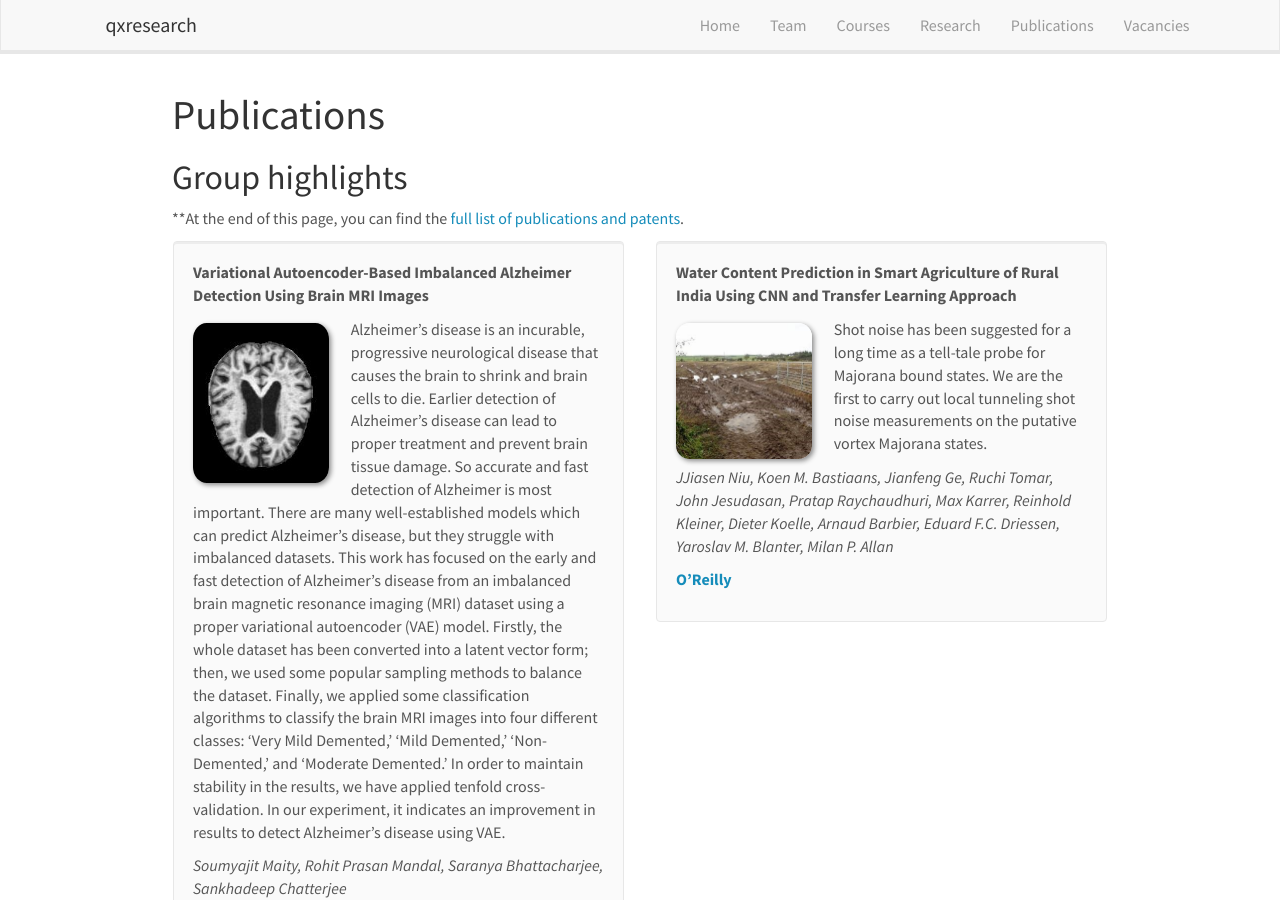
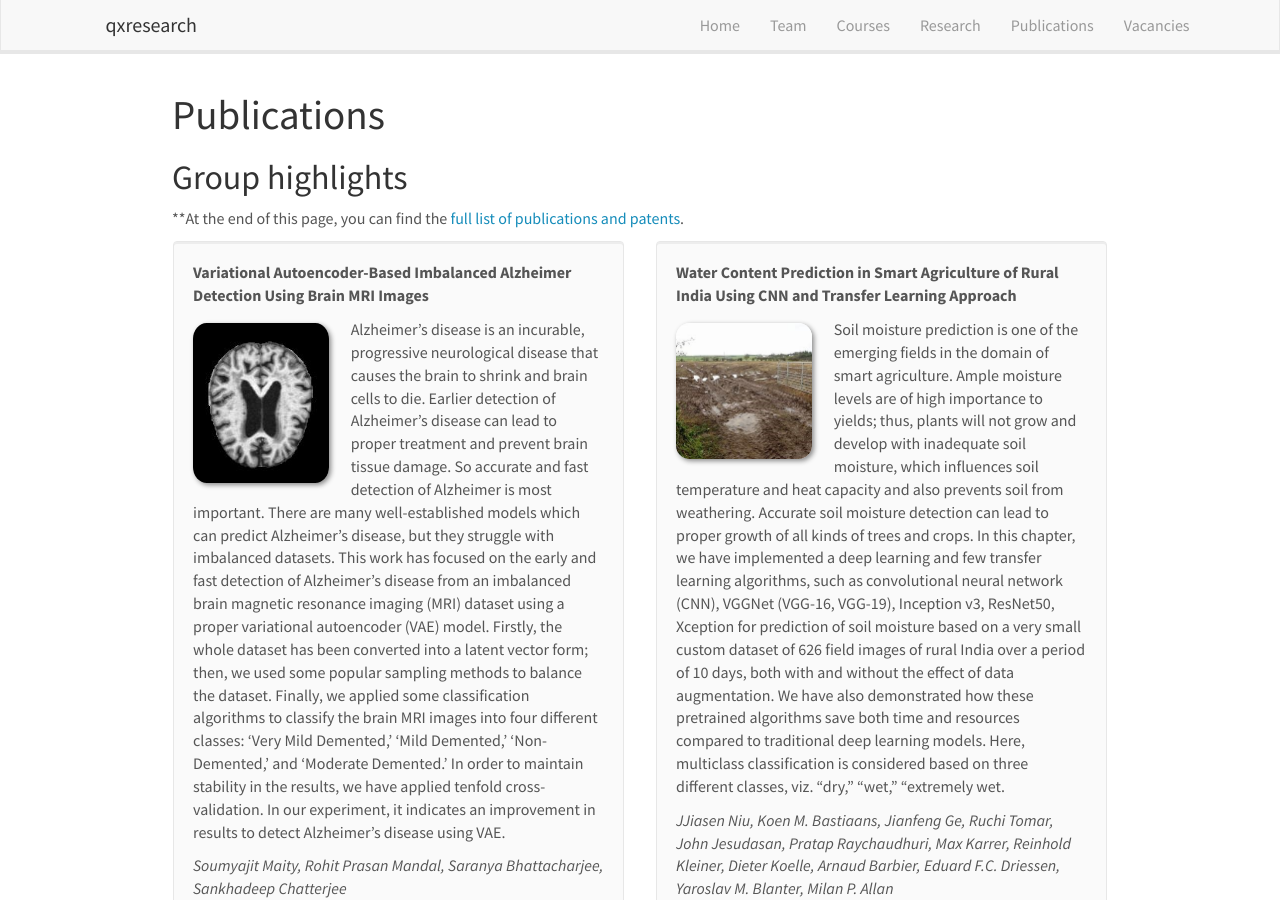
Before and after one commit to qxresearch/qxresearch.github.io, a Jekyll site: the page built from _pages/publications.md, in a window 1280 px wide and 900 px high. Built offline with Jekyll 4.4.1, drawn with Linux system fonts in a browser that asks for light colours; nearby versions of some CDN libraries.

Commit message:
Update publist.yml

```diff
--- a/_data/publist.yml
+++ b/_data/publist.yml
@@ -10,7 +10,7 @@
 
 - title: "Water Content Prediction in Smart Agriculture of Rural India Using CNN and Transfer Learning Approach"
   image: 8.jpg
-  description: Shot noise has been suggested for a long time as a tell-tale probe for Majorana bound states. We are the first to carry out local tunneling shot noise measurements on the putative vortex Majorana states.
+  description: "Soil moisture prediction is one of the emerging fields in the domain of smart agriculture. Ample moisture levels are of high importance to yields; thus, plants will not grow and develop with inadequate soil moisture, which influences soil temperature and heat capacity and also prevents soil from weathering. Accurate soil moisture detection can lead to proper growth of all kinds of trees and crops. In this chapter, we have implemented a deep learning and few transfer learning algorithms, such as convolutional neural network (CNN), VGGNet (VGG-16, VGG-19), Inception v3, ResNet50, Xception for prediction of soil moisture based on a very small custom dataset of 626 field images of rural India over a period of 10 days, both with and without the effect of data augmentation. We have also demonstrated how these pretrained algorithms save both time and resources compared to traditional deep learning models. Here, multiclass classification is considered based on three different classes, viz. “dry,” “wet,” “extremely wet."
   authors: JJiasen Niu, Koen M. Bastiaans, Jianfeng Ge, Ruchi Tomar, John Jesudasan, Pratap Raychaudhuri, Max Karrer, Reinhold Kleiner, Dieter Koelle, Arnaud Barbier, Eduard F.C. Driessen, Yaroslav M. Blanter, Milan P. Allan
   link:
     url: https://arxiv.org/abs/2306.02397
```
